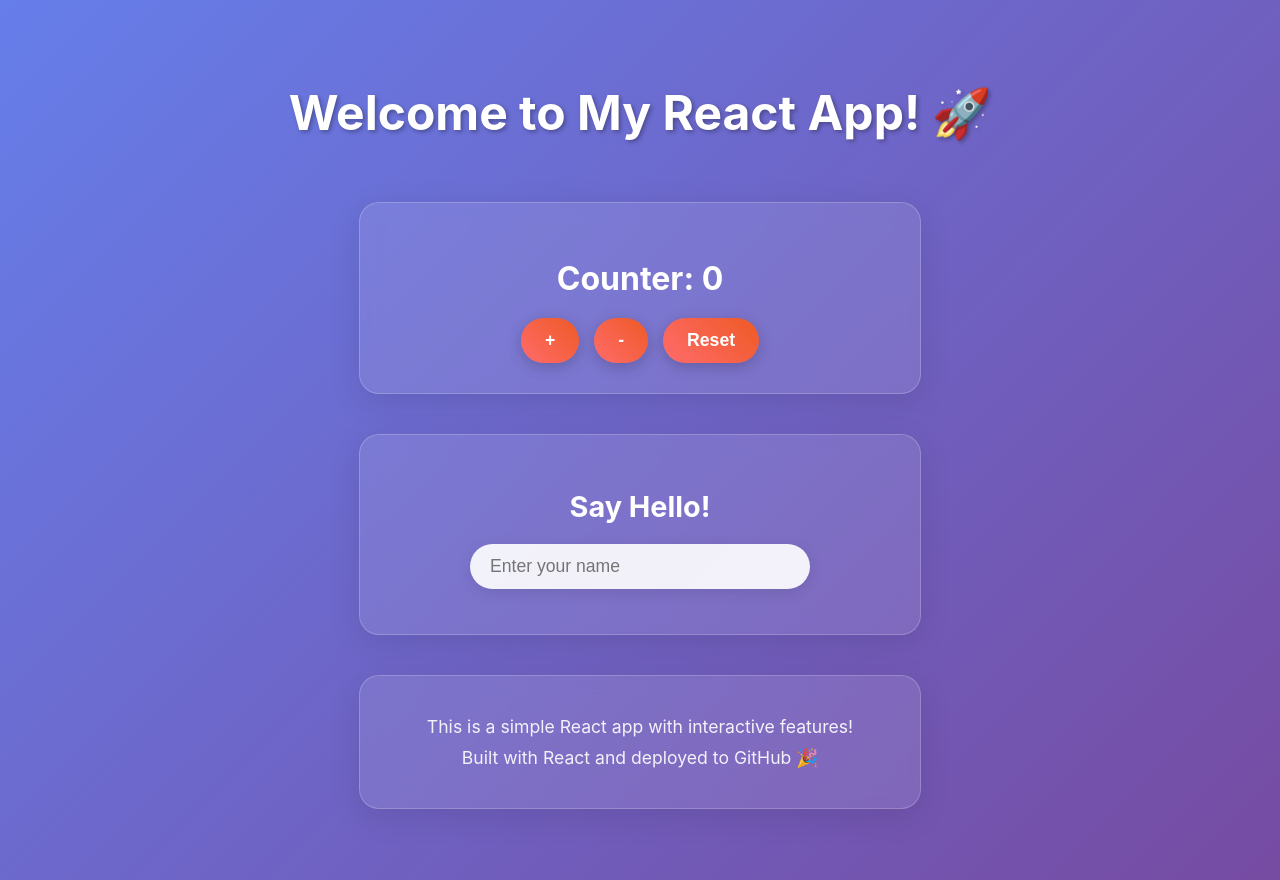
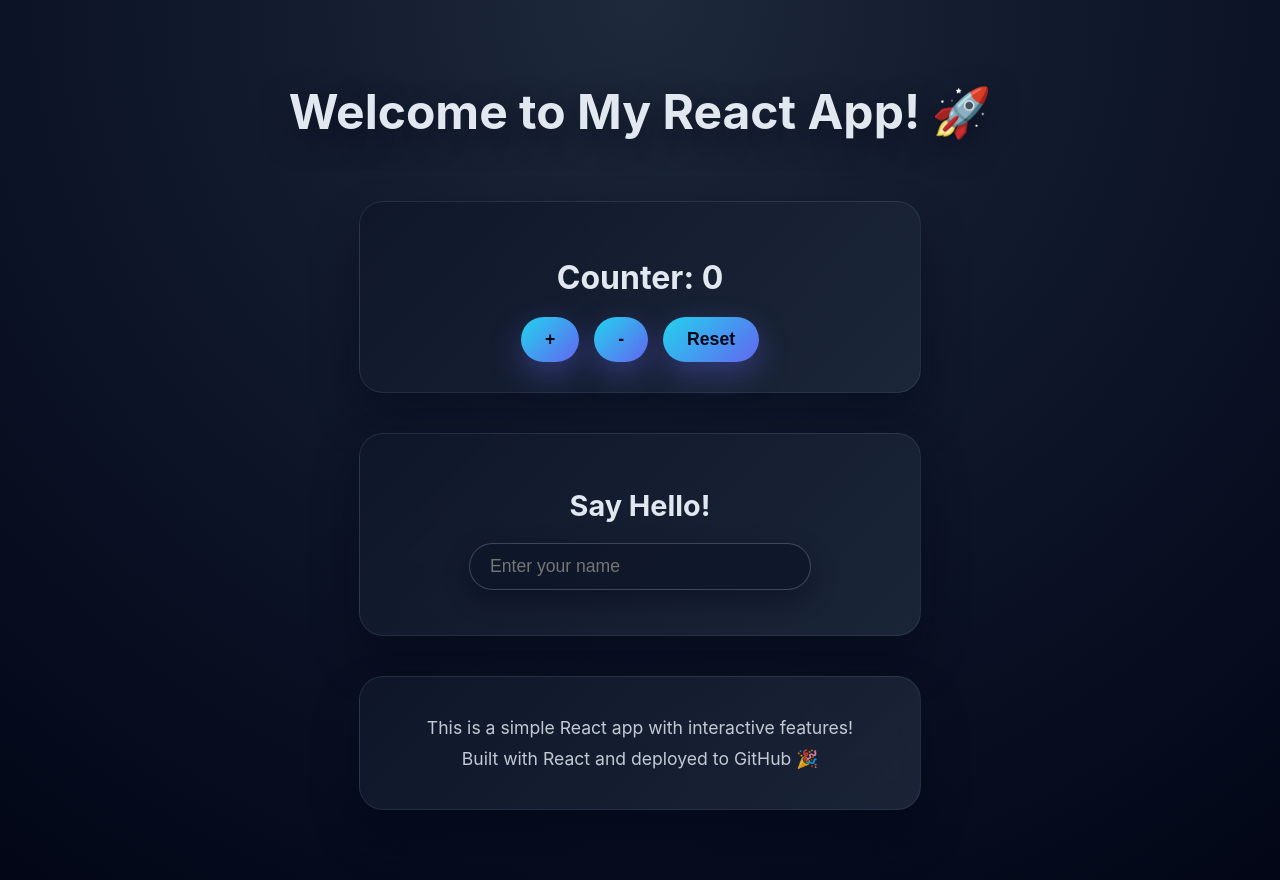
Before and after one commit to srikanth189k/testcoffee, a React (Create React App) app: page / in a window 1280 px wide. Built offline with nearby package versions, Linux system fonts and the light colour scheme.

Commit message:
Switch app to dark theme

```diff
--- a/src/App.css
+++ b/src/App.css
@@ -1,12 +1,13 @@
 .App {
   text-align: center;
   min-height: 100vh;
-  background: linear-gradient(135deg, #667eea 0%, #764ba2 100%);
+  background: radial-gradient(circle at top, #1e293b 0%, #0f172a 45%, #020617 100%);
+  color: #e2e8f0;
 }
 
 .App-header {
   padding: 40px 20px;
-  color: white;
+  color: inherit;
   min-height: 100vh;
   display: flex;
   flex-direction: column;
@@ -18,17 +19,17 @@
 h1 {
   margin-bottom: 40px;
   font-size: 3rem;
-  text-shadow: 2px 2px 4px rgba(0,0,0,0.3);
+  text-shadow: 0 10px 30px rgba(2, 6, 23, 0.6);
 }
 
 .counter-section, .greeting-section, .info-section {
-  background: rgba(255, 255, 255, 0.1);
-  backdrop-filter: blur(10px);
-  border-radius: 20px;
+  background: linear-gradient(135deg, rgba(15, 23, 42, 0.95), rgba(30, 41, 59, 0.85));
+  backdrop-filter: blur(12px);
+  border-radius: 24px;
   padding: 30px;
   margin: 20px 0;
-  box-shadow: 0 8px 32px rgba(0,0,0,0.1);
-  border: 1px solid rgba(255, 255, 255, 0.2);
+  box-shadow: 0 25px 45px rgba(2, 6, 23, 0.45);
+  border: 1px solid rgba(148, 163, 184, 0.15);
   max-width: 500px;
   width: 100%;
 }
@@ -46,25 +47,27 @@ h1 {
 }
 
 button {
-  background: linear-gradient(45deg, #ff6b6b, #ee5a24);
+  background: linear-gradient(135deg, #22d3ee, #6366f1);
   border: none;
-  color: white;
+  color: #020617;
   padding: 12px 24px;
   font-size: 1.1rem;
-  border-radius: 25px;
+  border-radius: 26px;
   cursor: pointer;
-  transition: all 0.3s ease;
-  box-shadow: 0 4px 15px rgba(0,0,0,0.2);
-  font-weight: bold;
+  transition: transform 0.25s ease, box-shadow 0.25s ease, filter 0.25s ease;
+  box-shadow: 0 12px 30px rgba(99, 102, 241, 0.35);
+  font-weight: 700;
 }
 
 button:hover {
-  transform: translateY(-2px);
-  box-shadow: 0 6px 20px rgba(0,0,0,0.3);
+  transform: translateY(-3px) scale(1.02);
+  box-shadow: 0 18px 40px rgba(34, 211, 238, 0.35);
+  filter: brightness(1.05);
 }
 
 button:active {
   transform: translateY(0);
+  box-shadow: 0 10px 24px rgba(99, 102, 241, 0.3);
 }
 
 .greeting-section h2 {
@@ -75,32 +78,33 @@ button:active {
 .name-input {
   padding: 12px 20px;
   font-size: 1.1rem;
-  border: none;
+  border: 1px solid rgba(148, 163, 184, 0.35);
   border-radius: 25px;
-  background: rgba(255, 255, 255, 0.9);
-  color: #333;
+  background: rgba(15, 23, 42, 0.85);
+  color: #f8fafc;
   width: 100%;
   max-width: 300px;
   margin-bottom: 15px;
-  box-shadow: 0 4px 15px rgba(0,0,0,0.1);
+  box-shadow: 0 10px 25px rgba(2, 6, 23, 0.4);
 }
 
 .name-input:focus {
   outline: none;
-  box-shadow: 0 4px 20px rgba(0,0,0,0.2);
+  box-shadow: 0 14px 30px rgba(34, 211, 238, 0.35);
+  border-color: rgba(94, 234, 212, 0.6);
 }
 
 .greeting {
   font-size: 1.5rem;
   margin-top: 15px;
-  color: #ffd700;
-  text-shadow: 1px 1px 2px rgba(0,0,0,0.3);
+  color: #fbbf24;
+  text-shadow: 0 8px 30px rgba(2, 6, 23, 0.6);
 }
 
 .info-section p {
   margin: 10px 0;
   font-size: 1.1rem;
-  opacity: 0.9;
+  opacity: 0.85;
 }
 
 @media (max-width: 768px) {
@@ -110,7 +114,7 @@ button:active {
 
   .counter-section, .greeting-section, .info-section {
     margin: 15px 10px;
-    padding: 20px;
+    padding: 22px;
   }
 
   .button-group {
--- a/src/index.css
+++ b/src/index.css
@@ -5,6 +5,8 @@ body {
     sans-serif;
   -webkit-font-smoothing: antialiased;
   -moz-osx-font-smoothing: grayscale;
+  background-color: #020617;
+  color: #e2e8f0;
 }
 
 code {
```
